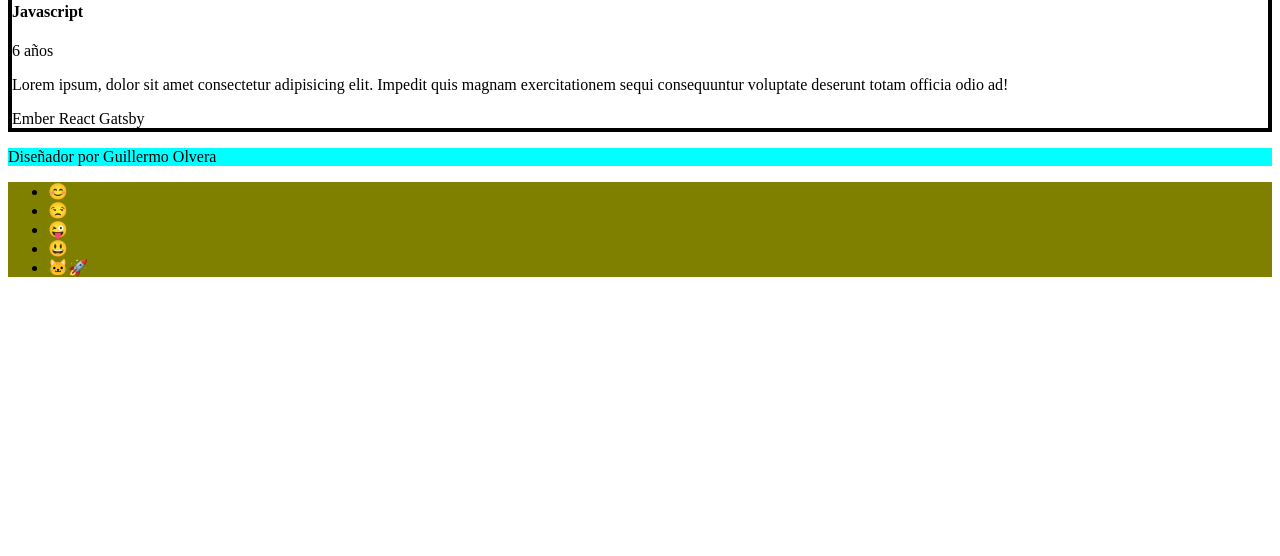
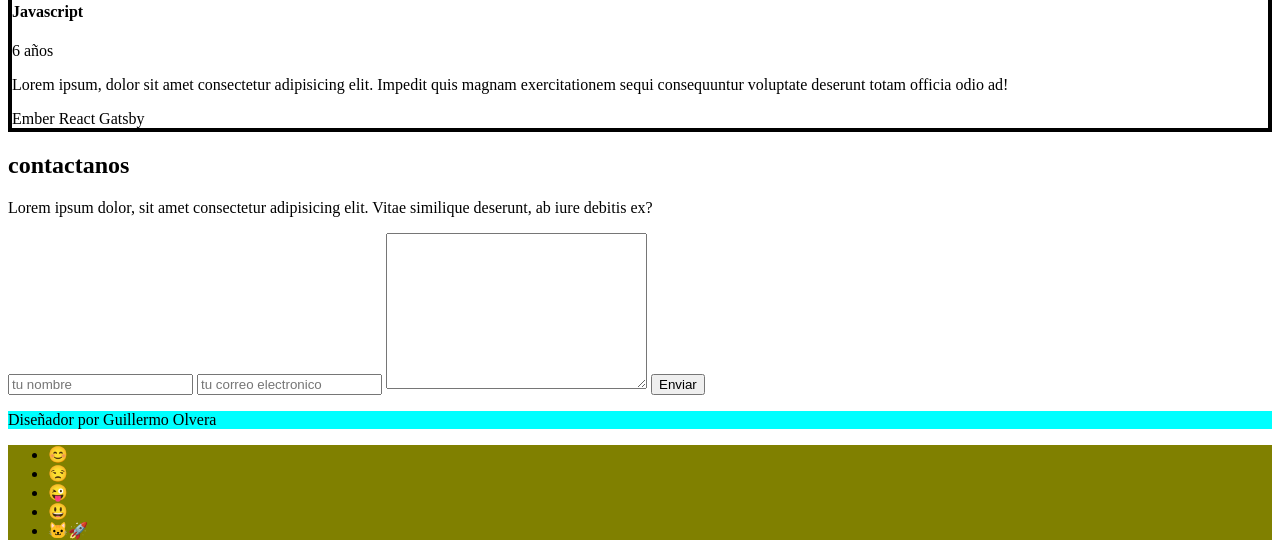
Before and after one commit to guillermo-olvera27/master-g14-memo, a plain HTML site: page portfolio/index.html in a window 1280 px wide. Shown: the part 1400-1956 px from the top of the page. Before the commit the page ends 1693 px from the top, so only its background shows below. Drawn offline with Linux system fonts and the light colour scheme.

Commit message:
add contact form

```diff
--- a/portfolio/index.html
+++ b/portfolio/index.html
@@ -103,6 +103,22 @@
 
     </div>
 </section>
+<section>
+    <h2>
+        contactanos
+    </h2>
+    <p>
+        Lorem ipsum dolor, sit amet consectetur adipisicing elit. Vitae similique deserunt, ab iure debitis ex?
+    </p>
+    <form action="#">
+        <input type="text" placeholder="tu nombre">
+        <input type="text" placeholder="tu correo electronico">
+        <textarea name="" id="" cols="30" rows="10" placeholder="tu mensaje">
+
+        </textarea>
+        <button>Enviar</button>
+    </form>
+</section>
 <footer>
      <div style="background-color: aqua;">
          <p>
```
